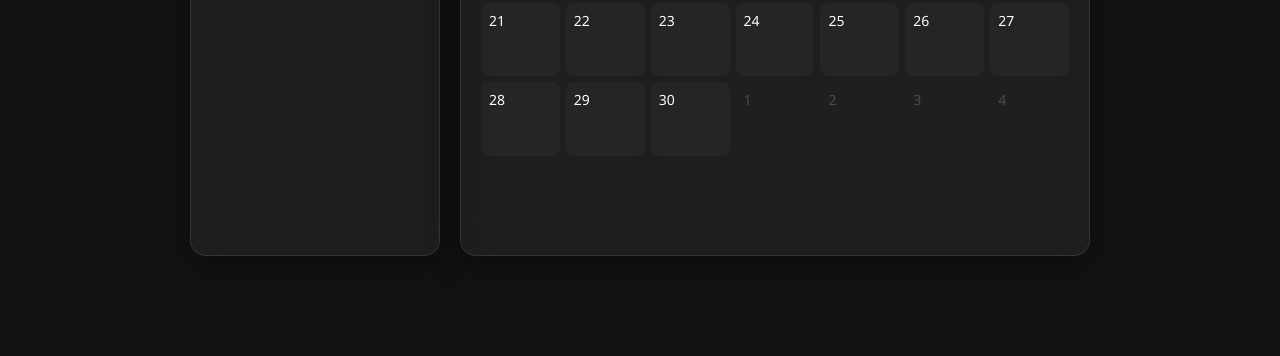
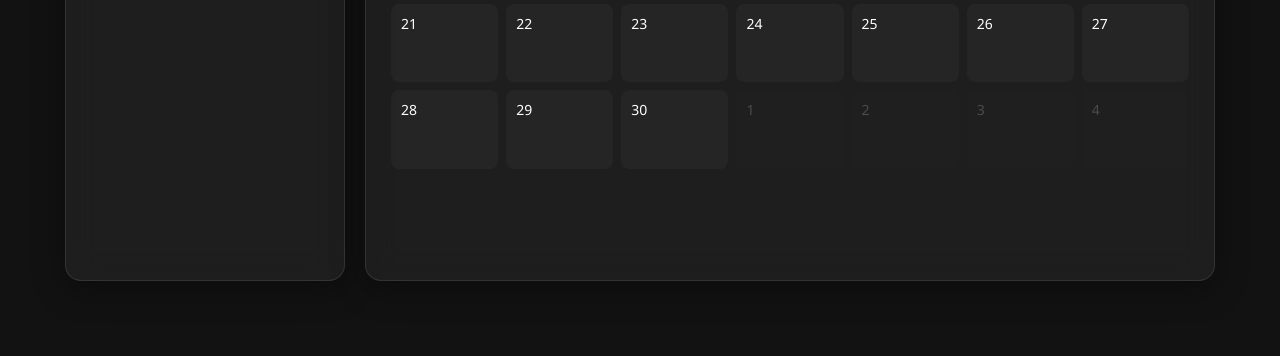
Before and after one commit to forgetoneforever-a11y/college_organizer-, a website: page index.html in a window 1280 px wide. Shown: the part 444-800 px from the top of the page. Drawn offline with Linux system fonts and the light colour scheme.

Commit message:
Update style.css

```diff
--- a/style.css
+++ b/style.css
@@ -12,7 +12,7 @@ body {
     align-items: center;
     color: #fff;
     overflow: hidden;
-    background: #121212; /* Строгий темно-серый фон */
+    background: #121212;
     position: relative;
 }
 
@@ -29,18 +29,19 @@ body {
 .app-container {
     display: flex;
     gap: 20px;
-    width: 900px;
+    width: 1150px; /* Увеличена общая ширина */
     max-width: 95%;
-    height: 600px;
+    height: 650px; /* Увеличена высота */
 }
 
 /* Боковая панель с часами */
 .sidebar {
-    width: 250px;
-    padding: 20px;
+    width: 280px;
+    padding: 30px 20px;
     display: flex;
     flex-direction: column;
-    justify-content: center;
+    justify-content: flex-start; /* Смещаем содержимое к верху */
+    padding-top: 60px; /* Отступ сверху для часов */
 }
 
 .live-clock-container {
@@ -60,8 +61,8 @@ body {
 
 /* Календарь */
 .calendar-main {
-    flex: 1;
-    padding: 20px;
+    flex: 1; /* Календарь автоматически займет всё оставшееся пространство и станет шире */
+    padding: 25px;
     display: flex;
     flex-direction: column;
 }
@@ -96,13 +97,13 @@ body {
     grid-template-columns: repeat(7, 1fr);
     grid-template-rows: repeat(6, 1fr);
     flex: 1;
-    gap: 6px;
+    gap: 8px; /* Чуть увеличили отступы между ячейками */
 }
 
 .day-cell {
     background: rgba(255, 255, 255, 0.03);
     border-radius: 8px;
-    padding: 8px;
+    padding: 10px;
     cursor: pointer;
     transition: 0.2s;
     display: flex;
```
